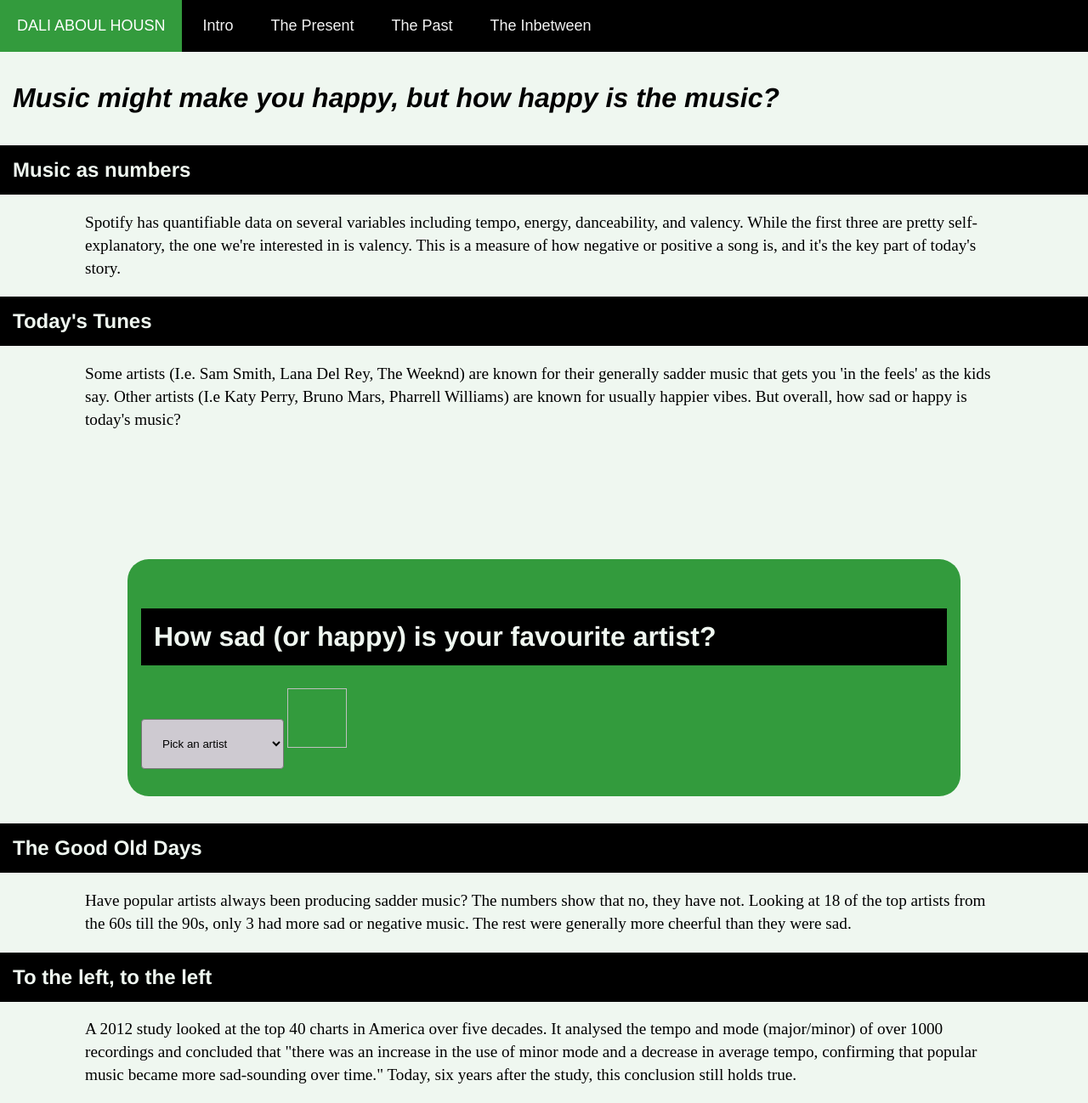
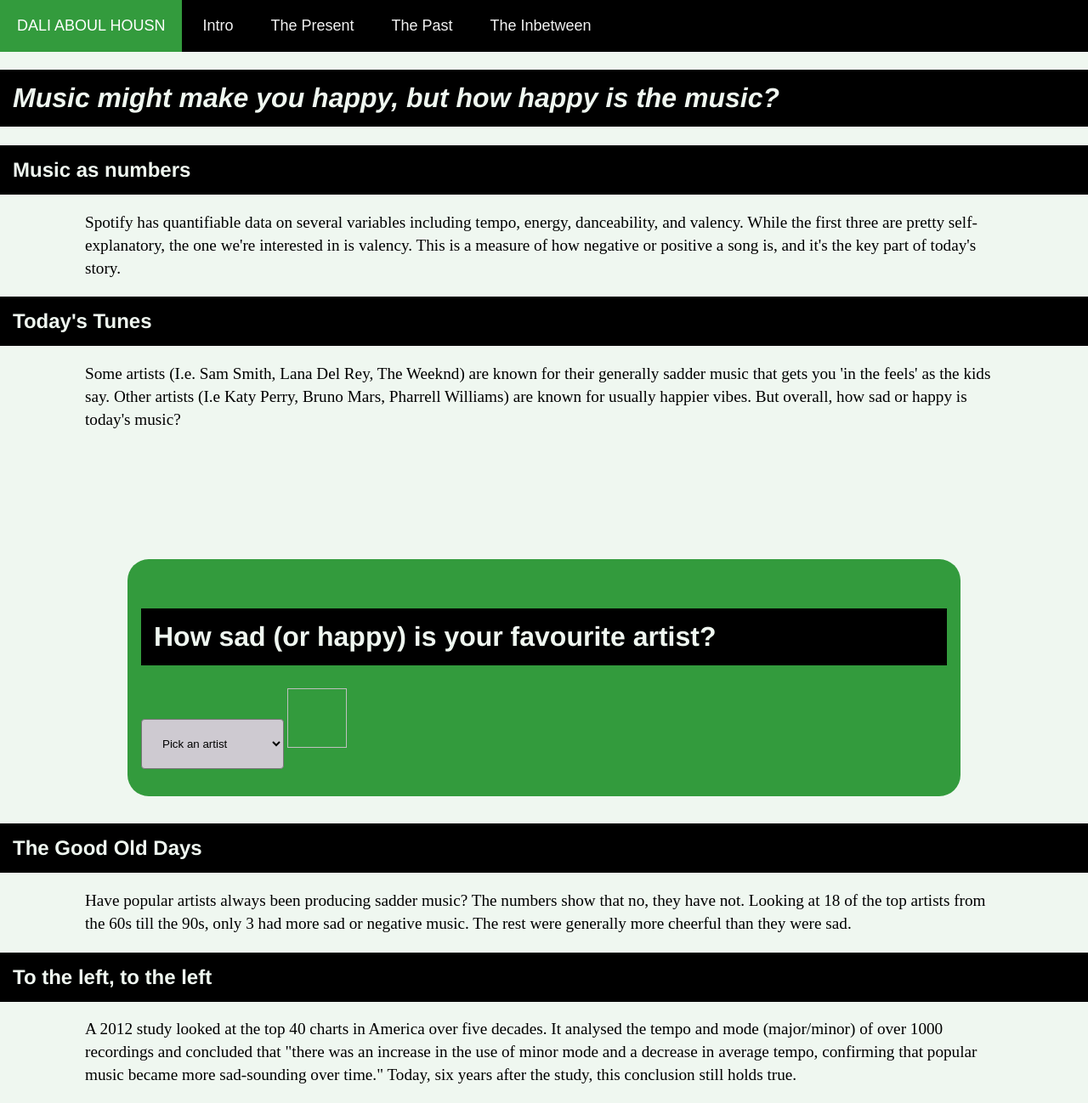
Before and after one commit to ah-dali/ah-dali.github.io, a Jekyll site: the page built from index.html, in a window 1280 px wide. Shown: the whole page at 85% size. Built offline with Jekyll 4.4.1, drawn with Linux system fonts in a browser that asks for light colours.

Commit message:
Update main.css

```diff
--- a/css/main.css
+++ b/css/main.css
@@ -35,7 +35,8 @@ body {
 h1 {
     font-size: 2.0em;
     font-family:'Helvetica';
-    color: black;
+    color: #eff7f0;
+    background-color: black;
     padding: 15px;
     margins: 20px;
     font-style: oblique;
```
